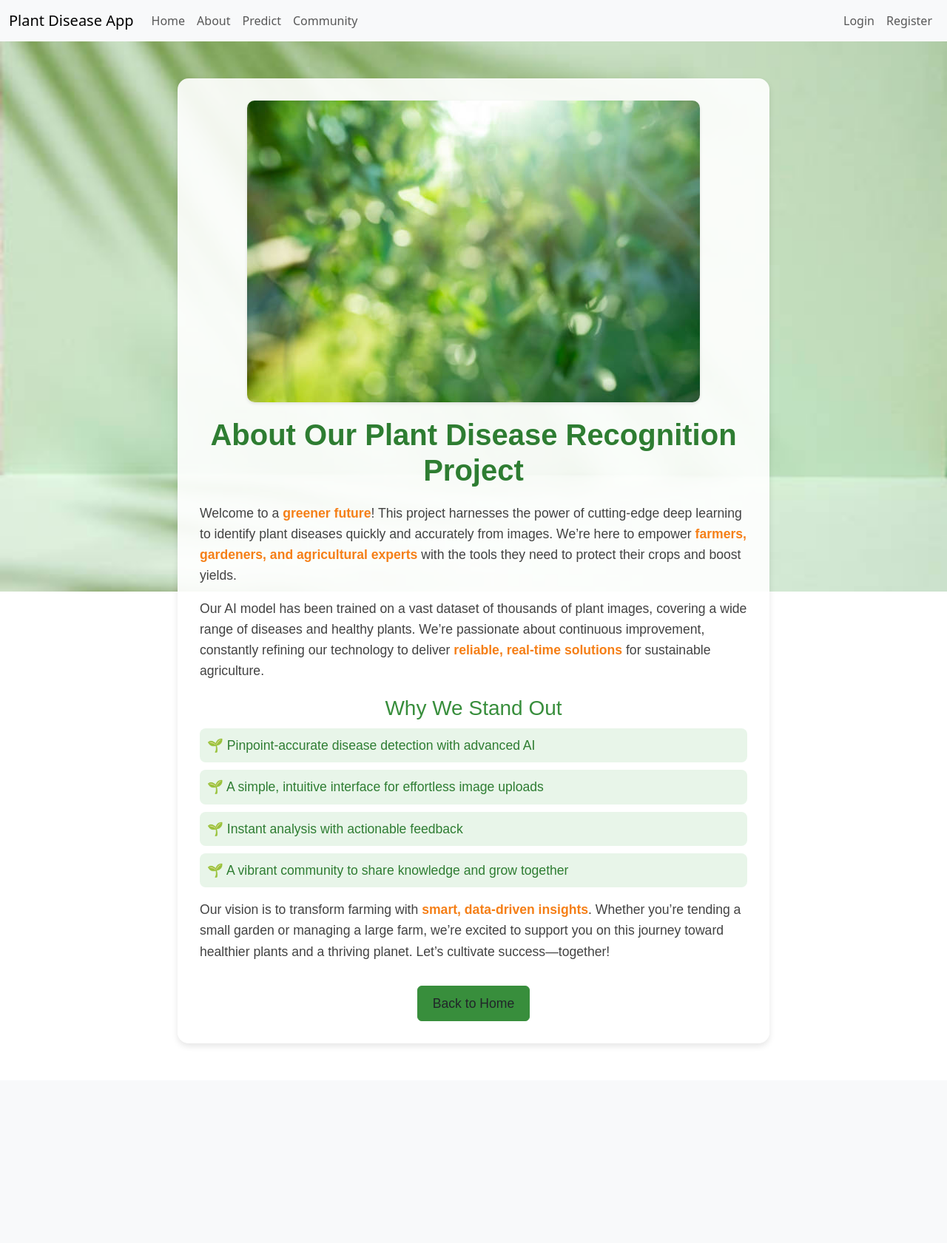
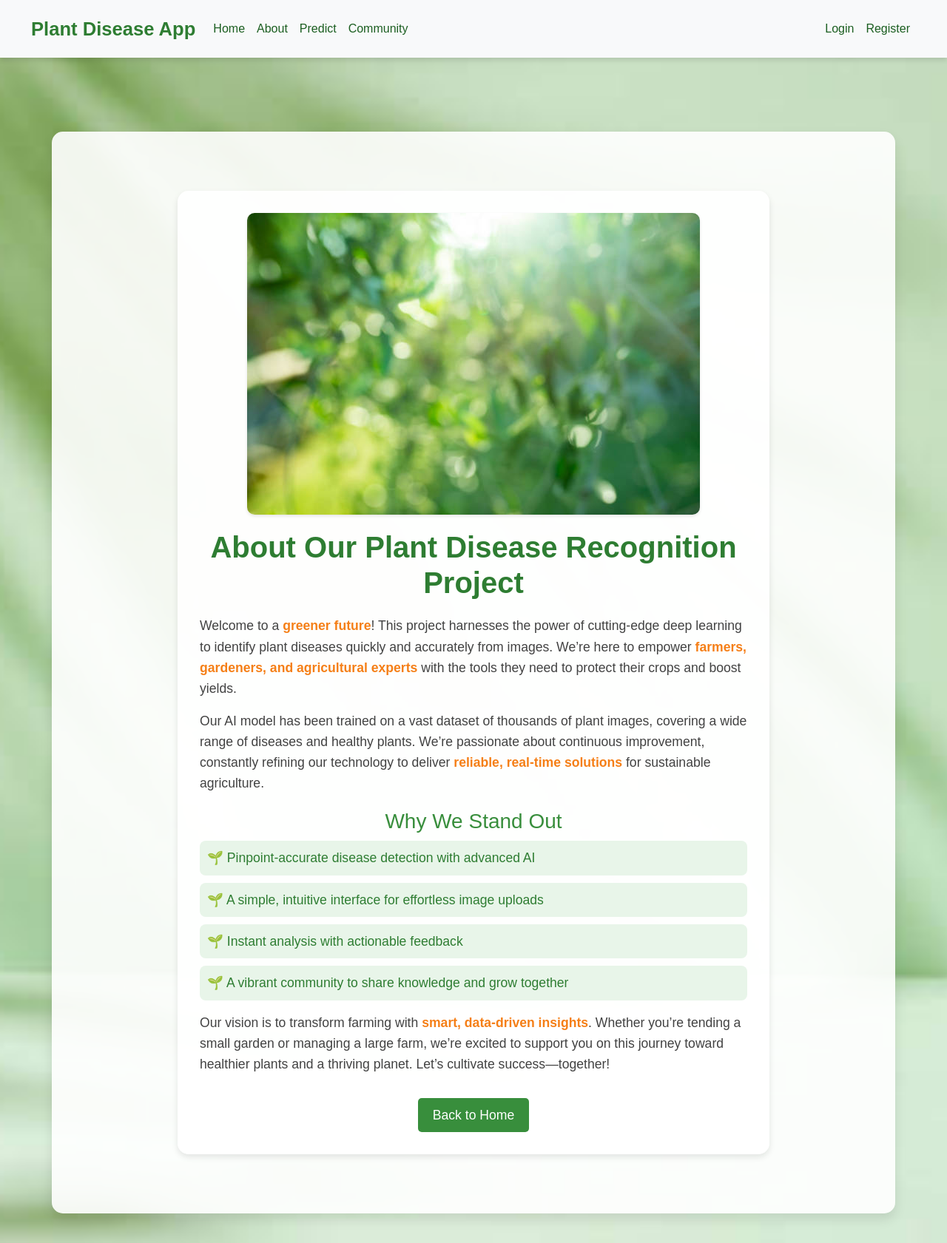
Before and after one commit to tanishajh/DsProject, a Flask app: page /about in a window 1280 px wide. Shown: the whole page at 74% size. Before the commit the page ends 1413 px from the top, so only its background shows below. Run offline with Flask 3, Linux system fonts and the light colour scheme; some libraries are stand-ins or nearby versions.

Commit message:
Updated navbar styling and fixed layout issues

```diff
--- /dev/null
+++ b/static/css/home.css
@@ -0,0 +1,80 @@
+* {
+  margin: 0;
+  padding: 0;
+  box-sizing: border-box;
+}
+
+body, html {
+  height: 100%;
+  font-family: 'Segoe UI', sans-serif;
+  color: #1b5e20;
+  overflow-x: hidden;
+}
+
+.background-wrapper {
+  min-height: 100vh;
+  background: url("../uploads/bg.jpg") no-repeat center center/cover;
+  backdrop-filter: blur(3px) brightness(0.9);
+  /* padding-top: 1rem; */
+}
+
+.navbar {
+  position: sticky;
+  z-index: 999;
+  top: 0;
+  width: 100%;
+  background-color: rgba(255, 255, 255, 0.95);
+  padding: 15px 30px;
+  box-shadow: 0 4px 6px rgba(0, 0, 0, 0.1);
+}
+
+.navbar .navbar-brand {
+  font-size: 1.6rem;
+  font-weight: bold;
+  color: #2e7d32;
+  display: flex;
+  align-items: center;
+}
+
+.navbar .nav-link {
+  color: #1b5e20;
+  font-weight: 500;
+  transition: color 0.3s ease;
+}
+
+.navbar .nav-link:hover {
+  color: #43a047;
+}
+
+.content-container {
+  background-color: rgba(255, 255, 255, 0.9);
+  padding: 30px;
+  border-radius: 15px;
+  box-shadow: 0 8px 16px rgba(0, 0, 0, 0.1);
+  margin-bottom: 40px;
+  margin-top: 100px;
+}
+
+.btn-success {
+  background-color: #2e7d32;
+  color: white;
+  padding: 10px 20px;
+  border-radius: 8px;
+  font-size: 1rem;
+  border: none;
+  transition: background-color 0.3s ease;
+}
+
+.btn-success:hover {
+  background-color: #1b5e20;
+}
+
+@media (max-width: 768px) {
+  .content-container {
+    padding: 20px;
+  }
+
+  .navbar .navbar-brand {
+    font-size: 1.3rem;
+  }
+}
--- a/templates/about.html
+++ b/templates/about.html
@@ -1,9 +1,17 @@
-{% extends "base.html" %}
-{% block title %}About - Plant Disease Recognition{% endblock %}
-{% block content %}
+{% extends "base.html" %} {% block title %}About - Plant Disease Recognition{%
+endblock %} {% block content %}
 
 <style>
-    /* Scoped to content only, avoiding navbar */
+  html,
+  body {
+    height: auto;
+    overflow-x: hidden;
+    overflow-y: auto;
+    margin: 0;
+    padding: 0;
+    font-family: "Arial", sans-serif;
+  }
+
   .about-container {
     background: rgba(255, 255, 255, 0.9); /* Semi-transparent white */
     border-radius: 15px;
@@ -11,98 +19,116 @@
     margin: 50px auto;
     max-width: 800px;
     box-shadow: 0 4px 8px rgba(0, 0, 0, 0.1);
-        font-family: 'Arial', sans-serif;
-        text-align: center; /* Center-align content */
+    text-align: center;
+    position: relative;
+    z-index: 1;
   }
+
   .about-container h1 {
-        color: #2e7d32; /* Green for a natural feel */
+    color: #2e7d32;
     font-weight: bold;
     margin-bottom: 20px;
   }
+
   .about-container h3 {
     color: #388e3c;
     margin-top: 20px;
   }
+
   .about-container p {
     font-size: 1.1em;
     line-height: 1.6;
     color: #424242;
-        text-align: left; /* Keep text left-aligned for readability */
+    text-align: left;
   }
+
   .about-container ul {
     list-style-type: none;
     padding-left: 0;
-        text-align: left; /* Keep list left-aligned */
+    text-align: left;
   }
+
   .about-container ul li {
-        background: #e8f5e9; /* Light green background */
+    background: #e8f5e9;
     margin: 10px 0;
     padding: 10px;
     border-radius: 8px;
     font-size: 1.1em;
     color: #2e7d32;
   }
+
   .about-container ul li:before {
-        content: "🌱 "; /* Plant emoji */
+    content: "🌱 ";
   }
+
   .about-img {
     max-width: 100%;
     height: auto;
     border-radius: 10px;
-        margin: 0 auto 20px auto; /* Center the image */
-        display: block; /* Ensure centering works */
+    margin: 0 auto 20px auto;
+    display: block;
     box-shadow: 0 2px 4px rgba(0, 0, 0, 0.1);
   }
+
   .about-btn {
     background-color: #388e3c;
     border-color: #388e3c;
     padding: 10px 20px;
     font-size: 1.1em;
     transition: background-color 0.3s;
+    color: white;
+    text-decoration: none;
+    border-radius: 5px;
+    display: inline-block;
   }
+
   .about-btn:hover {
     background-color: #2e7d32;
     border-color: #2e7d32;
   }
+
   .highlight {
-        color: #f57f17; /* Orange for emphasis */
+    color: #f57f17;
     font-weight: bold;
   }
-    /* Ensure background covers full viewport */
+
   .background-wrapper {
-        background-image: url('{{ url_for('static', filename='uploads/img1.jpg') }}');
-        background-size :cover;
-        background-position:center;
-        background-repeat:no-repeat;
-        min-height:100vh; /* Full viewport height */
-        width:100vw ; /* Full viewport width */
-        position:fixed; /* Fixed to cover entire screen */
+    background-image: url("/static/uploads/img1.jpg");
+    background-size: cover;
+    background-position: center;
+    background-repeat: no-repeat;
+    position: absolute; /* changed from fixed */
     top: 0;
     left: 0;
-        z-index: -1; /* Behind content */
-    }
-    /* Ensure content stays above background */
-    .about-container {
-        position: relative;
-        z-index: 1;
+    width: 100%;
+    min-height: 100%;
+    z-index: -1;
   }
 </style>
 
 <div class="background-wrapper"></div>
+
 <div class="about-container">
-    <img src="{{ url_for('static', filename='uploads/img3.jpg') }}" alt="Healthy Plant Image" class="about-img">
+  <img
+    src="{{ url_for('static', filename='uploads/img3.jpg') }}"
+    alt="Healthy Plant Image"
+    class="about-img"
+  />
 
   <h1>About Our Plant Disease Recognition Project</h1>
   <p>
-        Welcome to a <span class="highlight">greener future</span>! This project harnesses the power of cutting-edge
-        deep learning to identify plant diseases quickly and accurately from images. We’re here to empower
-        <span class="highlight">farmers, gardeners, and agricultural experts</span> with the tools they need to
-        protect their crops and boost yields.
+    Welcome to a <span class="highlight">greener future</span>! This project
+    harnesses the power of cutting-edge deep learning to identify plant diseases
+    quickly and accurately from images. We’re here to empower
+    <span class="highlight">farmers, gardeners, and agricultural experts</span>
+    with the tools they need to protect their crops and boost yields.
   </p>
   <p>
-        Our AI model has been trained on a vast dataset of thousands of plant images, covering a wide range of diseases
-        and healthy plants. We’re passionate about continuous improvement, constantly refining our technology to deliver
-        <span class="highlight">reliable, real-time solutions</span> for sustainable agriculture.
+    Our AI model has been trained on a vast dataset of thousands of plant
+    images, covering a wide range of diseases and healthy plants. We’re
+    passionate about continuous improvement, constantly refining our technology
+    to deliver <span class="highlight">reliable, real-time solutions</span> for
+    sustainable agriculture.
   </p>
 
   <h3>Why We Stand Out</h3>
@@ -114,13 +140,15 @@
   </ul>
 
   <p>
-        Our vision is to transform farming with <span class="highlight">smart, data-driven insights</span>. Whether you’re
-        tending a small garden or managing a large farm, we’re excited to support you on this journey toward healthier
-        plants and a thriving planet. Let’s cultivate success—together!
+    Our vision is to transform farming with
+    <span class="highlight">smart, data-driven insights</span>. Whether you’re
+    tending a small garden or managing a large farm, we’re excited to support
+    you on this journey toward healthier plants and a thriving planet. Let’s
+    cultivate success—together!
   </p>
 
   <div class="text-center">
-        <a href="/" class="btn about-btn mt-3">Back to Home</a>
+    <a href="/" class="about-btn mt-3">Back to Home</a>
   </div>
 </div>
 
--- a/templates/base.html
+++ b/templates/base.html
@@ -1,40 +1,91 @@
 <!DOCTYPE html>
 <html lang="en">
   <head>
-    <meta charset="UTF-8">
-    <meta name="viewport" content="width=device-width, initial-scale=1.0">
-    <title>{% block title %}{% endblock %}</title>
-    <link href="https://cdn.jsdelivr.net/npm/bootstrap@5.3.0/dist/css/bootstrap.min.css" rel="stylesheet">
-    <style>
-        .alert-success { background-color: #d4edda; color: #155724; }
-        .alert-error { background-color: #f8d7da; color: #721c24; }
-    </style>
+    <meta charset="UTF-8" />
+    <meta name="viewport" content="width=device-width, initial-scale=1.0" />
+    <title>{% block title %}Plant Disease App{% endblock %}</title>
+
+    <!-- Bootstrap CSS -->
+    <link
+      href="https://cdn.jsdelivr.net/npm/bootstrap@5.3.0/dist/css/bootstrap.min.css"
+      rel="stylesheet"
+    />
+    <link
+      rel="stylesheet"
+      href="{{ url_for('static', filename='css/home.css') }}"
+    />
+    <script
+      src="https://kit.fontawesome.com/a076d05399.js"
+      crossorigin="anonymous"
+    ></script>
   </head>
+
   <body>
+    <div class="background-wrapper">
       <nav class="navbar navbar-expand-lg navbar-light bg-light">
         <div class="container-fluid">
-            <a class="navbar-brand" href="{{ url_for('home') }}">Plant Disease App</a>
-            <div class="collapse navbar-collapse">
+          <a class="navbar-brand" href="{{ url_for('home') }}">
+            Plant Disease App
+          </a>
+          <button
+            class="navbar-toggler"
+            type="button"
+            data-bs-toggle="collapse"
+            data-bs-target="#navbarContent"
+            aria-controls="navbarContent"
+            aria-expanded="false"
+            aria-label="Toggle navigation"
+          >
+            <span class="navbar-toggler-icon"></span>
+          </button>
+
+          <div class="collapse navbar-collapse" id="navbarContent">
             <ul class="navbar-nav me-auto mb-2 mb-lg-0">
-                    <li class="nav-item"><a class="nav-link" href="{{ url_for('home') }}">Home</a></li>
-                    <li class="nav-item"><a class="nav-link" href="{{ url_for('about') }}">About</a></li>
-                    <li class="nav-item"><a class="nav-link" href="{{ url_for('predict') }}">Predict</a></li>
-                    <li class="nav-item"><a class="nav-link" href="{{ url_for('community') }}">Community</a></li>
+              <li class="nav-item">
+                <a class="nav-link" href="{{ url_for('home') }}">Home</a>
+              </li>
+              <li class="nav-item">
+                <a class="nav-link" href="{{ url_for('about') }}">About</a>
+              </li>
+              <li class="nav-item">
+                <a class="nav-link" href="{{ url_for('predict') }}">Predict</a>
+              </li>
+              <li class="nav-item">
+                <a class="nav-link" href="{{ url_for('community') }}"
+                  >Community</a
+                >
+              </li>
             </ul>
             <ul class="navbar-nav ms-auto">
               {% if current_user.is_authenticated %}
-                        <li class="nav-item"><span class="nav-link">Hello, {{ current_user.username }}!</span></li>
-                        <li class="nav-item"><a class="nav-link" href="{{ url_for('logout') }}">Logout</a></li>
+              <li class="nav-item">
+                <span class="nav-link"
+                  >Hello, {{ current_user.username }}!</span
+                >
+              </li>
+              <li class="nav-item">
+                <a class="nav-link" href="{{ url_for('logout') }}">Logout</a>
+              </li>
               {% else %}
-                        <li class="nav-item"><a class="nav-link" href="{{ url_for('login') }}">Login</a></li>
-                        <li class="nav-item"><a class="nav-link" href="{{ url_for('register') }}">Register</a></li>
+              <li class="nav-item">
+                <a class="nav-link" href="{{ url_for('login') }}">Login</a>
+              </li>
+              <li class="nav-item">
+                <a class="nav-link" href="{{ url_for('register') }}"
+                  >Register</a
+                >
+              </li>
               {% endif %}
             </ul>
           </div>
         </div>
       </nav>
-    <div class="container">
+
+      <div class="container content-container">
         {% block content %}{% endblock %}
       </div>
+    </div>
+
+    <script src="https://cdn.jsdelivr.net/npm/bootstrap@5.3.0/dist/js/bootstrap.bundle.min.js"></script>
   </body>
 </html>
```
Also changed, not shown: static/uploads/bg.jpg (added). Lines whose indentation alone changed are shown as unchanged.
